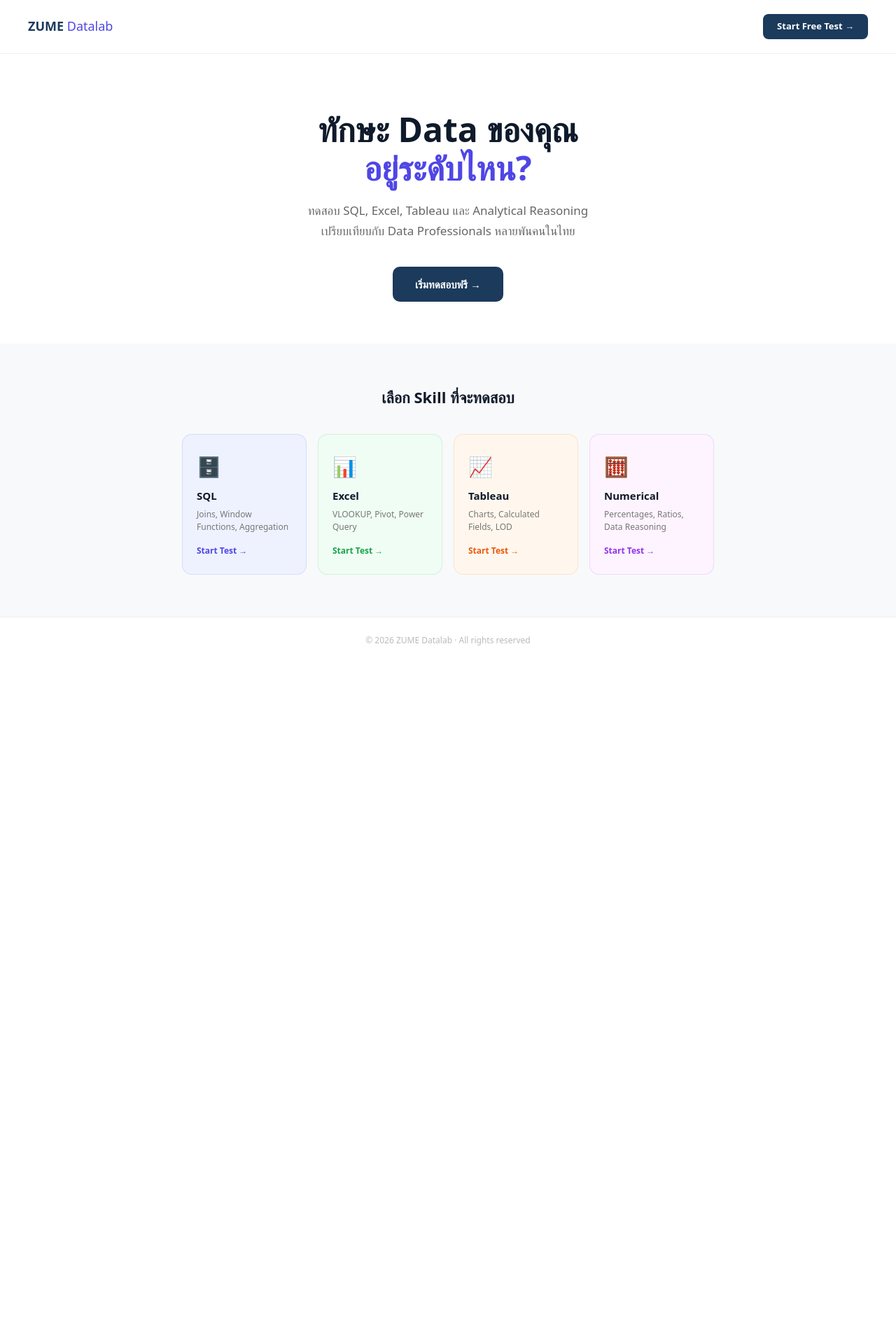
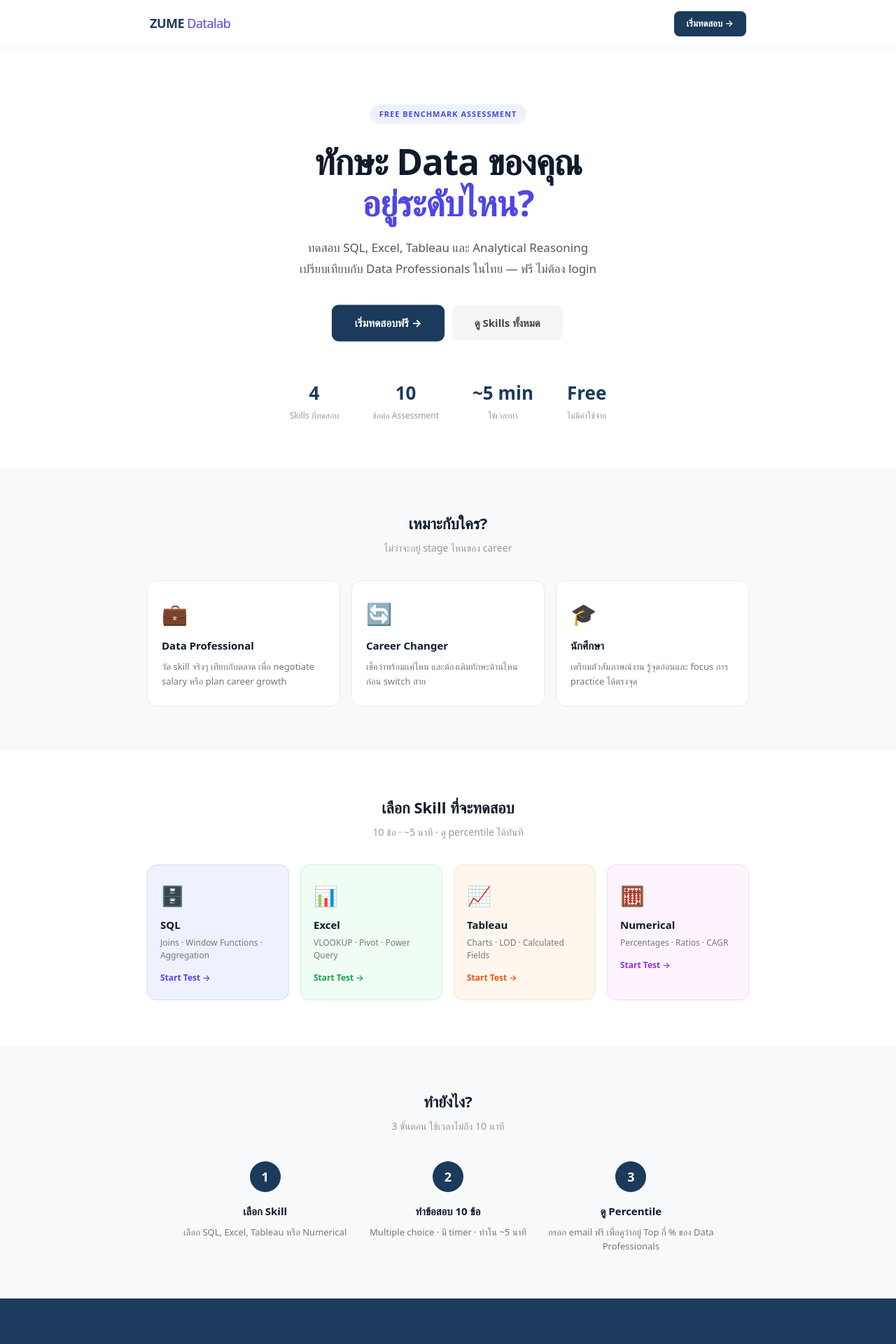
Before and after one commit to ZUME-Work/zume-career-intelligence, a Next.js app: page / in a window 1280 px wide. Shown: the top 1920 px of the page at 70% size. Before the commit the page ends 948 px from the top, so only its background shows below. Built offline with nearby package versions, Linux system fonts and the light colour scheme.

Commit message:
feat: landing page mobile responsive

```diff
--- a/app/page.tsx
+++ b/app/page.tsx
@@ -2,49 +2,174 @@ import Link from 'next/link'
 
 export default function HomePage() {
   return (
-    <main style={{ fontFamily: 'system-ui, sans-serif', background: '#fff', minHeight: '100vh' }}>
-      <nav style={{ padding: '20px 40px', display: 'flex', justifyContent: 'space-between', alignItems: 'center', borderBottom: '1px solid #F0F0F0' }}>
-        <div style={{ fontWeight: 700, fontSize: 18, color: '#1B3A5C' }}>
+    <>
+      <style>{`
+        * { box-sizing: border-box; margin: 0; padding: 0; }
+        @keyframes fadeUp {
+          from { opacity: 0; transform: translateY(20px); }
+          to   { opacity: 1; transform: translateY(0); }
+        }
+        @keyframes pulse {
+          0%, 100% { transform: scale(1); }
+          50%       { transform: scale(1.03); }
+        }
+        .fade1 { animation: fadeUp 0.6s ease both; }
+        .fade2 { animation: fadeUp 0.6s ease 0.12s both; }
+        .fade3 { animation: fadeUp 0.6s ease 0.24s both; }
+        .fade4 { animation: fadeUp 0.6s ease 0.36s both; }
+        .skill-card { transition: transform 0.2s, box-shadow 0.2s; display: block; text-decoration: none; }
+        .skill-card:hover { transform: translateY(-4px); box-shadow: 0 12px 32px rgba(0,0,0,0.10); }
+        .cta-main { transition: background 0.2s; animation: pulse 2.5s ease infinite; }
+        .cta-main:hover { background: #152d4a !important; }
+        @media (max-width: 640px) {
+          .nav-inner { padding: 14px 16px !important; }
+          .hero { padding: 56px 20px 48px !important; }
+          .hero h1 { font-size: 2rem !important; }
+          .hero p { font-size: 15px !important; }
+          .stats-row { gap: 24px !important; }
+          .section-pad { padding: 48px 16px !important; }
+          .grid-2 { grid-template-columns: 1fr !important; }
+          .grid-4 { grid-template-columns: 1fr 1fr !important; }
+          .cta-row { flex-direction: column !important; align-items: stretch !important; }
+          .cta-row a { text-align: center !important; }
+          .banner-pad { padding: 48px 20px !important; }
+        }
+      `}</style>
+
+      <main style={{ fontFamily: 'system-ui, -apple-system, sans-serif', background: '#fff', minHeight: '100vh', color: '#0F1A2B' }}>
+
+        {/* Nav */}
+        <nav style={{ borderBottom: '1px solid #F0F0F0', position: 'sticky', top: 0, background: '#fff', zIndex: 100 }}>
+          <div className="nav-inner" style={{ maxWidth: 900, margin: '0 auto', padding: '16px 24px', display: 'flex', justifyContent: 'space-between', alignItems: 'center' }}>
+            <div style={{ fontWeight: 800, fontSize: 18, color: '#1B3A5C', letterSpacing: '-0.5px' }}>
               ZUME <span style={{ color: '#4F46E5', fontWeight: 400 }}>Datalab</span>
             </div>
-        <Link href="/assessment/sql" style={{ background: '#1B3A5C', color: '#fff', padding: '8px 20px', borderRadius: 8, textDecoration: 'none', fontSize: 13, fontWeight: 600 }}>
-          Start Free Test →
+            <Link href="/assessment/sql" style={{ background: '#1B3A5C', color: '#fff', padding: '8px 18px', borderRadius: 8, textDecoration: 'none', fontSize: 13, fontWeight: 600, whiteSpace: 'nowrap' }}>
+              เริ่มทดสอบ →
             </Link>
+          </div>
         </nav>
-      <section style={{ maxWidth: 760, margin: '0 auto', padding: '80px 24px 60px', textAlign: 'center' }}>
-        <h1 style={{ fontSize: '3rem', fontWeight: 800, color: '#0F1A2B', lineHeight: 1.15, marginBottom: 20 }}>
-          ทักษะ Data ของคุณ<br /><span style={{ color: '#4F46E5' }}>อยู่ระดับไหน?</span>
+
+        {/* Hero */}
+        <section className="hero" style={{ maxWidth: 760, margin: '0 auto', padding: '80px 24px 64px', textAlign: 'center' }}>
+          <div className="fade1" style={{ display: 'inline-block', background: '#EEF2FF', color: '#4F46E5', fontSize: 11, fontWeight: 700, padding: '6px 14px', borderRadius: 20, marginBottom: 24, letterSpacing: 1, textTransform: 'uppercase' }}>
+            Free Benchmark Assessment
+          </div>
+          <h1 className="fade2" style={{ fontSize: 'clamp(2rem, 6vw, 3.2rem)', fontWeight: 800, color: '#0F1A2B', lineHeight: 1.15, marginBottom: 20, letterSpacing: '-1px' }}>
+            ทักษะ Data ของคุณ<br />
+            <span style={{ color: '#4F46E5' }}>อยู่ระดับไหน?</span>
           </h1>
-        <p style={{ fontSize: 17, color: '#666', lineHeight: 1.7, marginBottom: 36 }}>
-          ทดสอบ SQL, Excel, Tableau และ Analytical Reasoning<br />เปรียบเทียบกับ Data Professionals หลายพันคนในไทย
+          <p className="fade3" style={{ fontSize: 17, color: '#555', lineHeight: 1.8, marginBottom: 36, maxWidth: 500, margin: '0 auto 36px' }}>
+            ทดสอบ SQL, Excel, Tableau และ Analytical Reasoning<br />
+            เปรียบเทียบกับ Data Professionals ในไทย — ฟรี ไม่ต้อง login
           </p>
-        <Link href="/assessment/sql" style={{ background: '#1B3A5C', color: '#fff', padding: '14px 32px', borderRadius: 10, textDecoration: 'none', fontSize: 15, fontWeight: 700, display: 'inline-block' }}>
+          <div className="fade4 cta-row" style={{ display: 'flex', gap: 12, justifyContent: 'center', flexWrap: 'wrap' }}>
+            <Link href="/assessment/sql" className="cta-main" style={{ background: '#1B3A5C', color: '#fff', padding: '14px 32px', borderRadius: 10, textDecoration: 'none', fontSize: 15, fontWeight: 700 }}>
               เริ่มทดสอบฟรี →
             </Link>
+            <a href="#skills" style={{ background: '#F5F5F5', color: '#444', padding: '14px 32px', borderRadius: 10, textDecoration: 'none', fontSize: 15, fontWeight: 600 }}>
+              ดู Skills ทั้งหมด
+            </a>
+          </div>
+
+          {/* Stats */}
+          <div className="stats-row" style={{ display: 'flex', gap: 48, justifyContent: 'center', marginTop: 56, flexWrap: 'wrap' }}>
+            {[
+              { num: '4',     label: 'Skills ที่ทดสอบ' },
+              { num: '10',    label: 'ข้อต่อ Assessment' },
+              { num: '~5 min', label: 'ใช้เวลาทำ' },
+              { num: 'Free',  label: 'ไม่มีค่าใช้จ่าย' },
+            ].map((s, i) => (
+              <div key={i} style={{ textAlign: 'center' }}>
+                <div style={{ fontSize: 26, fontWeight: 800, color: '#1B3A5C' }}>{s.num}</div>
+                <div style={{ fontSize: 12, color: '#999', marginTop: 4 }}>{s.label}</div>
+              </div>
+            ))}
+          </div>
         </section>
-      <section style={{ background: '#F8F9FA', padding: '60px 24px' }}>
-        <div style={{ maxWidth: 760, margin: '0 auto' }}>
-          <h2 style={{ fontSize: 22, fontWeight: 700, color: '#0F1A2B', marginBottom: 36, textAlign: 'center' }}>เลือก Skill ที่จะทดสอบ</h2>
-          <div style={{ display: 'grid', gridTemplateColumns: 'repeat(auto-fit, minmax(160px, 1fr))', gap: 16 }}>
-            {([
-              { skill: 'sql', icon: '🗄️', label: 'SQL', desc: 'Joins, Window Functions, Aggregation', color: '#EEF2FF', accent: '#4F46E5' },
-              { skill: 'excel', icon: '📊', label: 'Excel', desc: 'VLOOKUP, Pivot, Power Query', color: '#F0FDF4', accent: '#16A34A' },
-              { skill: 'tableau', icon: '📈', label: 'Tableau', desc: 'Charts, Calculated Fields, LOD', color: '#FFF7ED', accent: '#EA580C' },
-              { skill: 'numerical', icon: '🧮', label: 'Numerical', desc: 'Percentages, Ratios, Data Reasoning', color: '#FDF4FF', accent: '#9333EA' },
-            ] as const).map((s) => (
-              <Link key={s.skill} href={'/assessment/' + s.skill} style={{ background: s.color, borderRadius: 14, padding: '24px 20px', textDecoration: 'none', display: 'block', border: '1px solid ' + s.accent + '22' }}>
+
+        {/* Who is this for */}
+        <section className="section-pad" style={{ background: '#F8F9FA', padding: '64px 24px' }}>
+          <div style={{ maxWidth: 860, margin: '0 auto' }}>
+            <h2 style={{ fontSize: 22, fontWeight: 700, color: '#0F1A2B', marginBottom: 8, textAlign: 'center' }}>เหมาะกับใคร?</h2>
+            <p style={{ fontSize: 14, color: '#999', textAlign: 'center', marginBottom: 36 }}>ไม่ว่าจะอยู่ stage ไหนของ career</p>
+            <div className="grid-2" style={{ display: 'grid', gridTemplateColumns: 'repeat(3, 1fr)', gap: 16 }}>
+              {[
+                { icon: '💼', title: 'Data Professional', desc: 'วัด skill จริงๆ เทียบกับตลาด เพื่อ negotiate salary หรือ plan career growth' },
+                { icon: '🔄', title: 'Career Changer', desc: 'เช็คว่าพร้อมแค่ไหน และต้องเติมทักษะด้านไหนก่อน switch สาย' },
+                { icon: '🎓', title: 'นักศึกษา', desc: 'เตรียมตัวสัมภาษณ์งาน รู้จุดอ่อนและ focus การ practice ได้ตรงจุด' },
+              ].map((c, i) => (
+                <div key={i} style={{ background: '#fff', borderRadius: 14, padding: '24px 20px', border: '1px solid #EBEBEB' }}>
+                  <div style={{ fontSize: 30, marginBottom: 12 }}>{c.icon}</div>
+                  <div style={{ fontSize: 15, fontWeight: 700, color: '#0F1A2B', marginBottom: 8 }}>{c.title}</div>
+                  <div style={{ fontSize: 13, color: '#777', lineHeight: 1.6 }}>{c.desc}</div>
+                </div>
+              ))}
+            </div>
+          </div>
+        </section>
+
+        {/* Skills */}
+        <section id="skills" className="section-pad" style={{ padding: '64px 24px' }}>
+          <div style={{ maxWidth: 860, margin: '0 auto' }}>
+            <h2 style={{ fontSize: 22, fontWeight: 700, color: '#0F1A2B', marginBottom: 8, textAlign: 'center' }}>เลือก Skill ที่จะทดสอบ</h2>
+            <p style={{ fontSize: 14, color: '#999', textAlign: 'center', marginBottom: 36 }}>10 ข้อ · ~5 นาที · ดู percentile ได้ทันที</p>
+            <div className="grid-4" style={{ display: 'grid', gridTemplateColumns: 'repeat(4, 1fr)', gap: 16 }}>
+              {[
+                { skill: 'sql',       icon: '🗄️', label: 'SQL',       desc: 'Joins · Window Functions · Aggregation', color: '#EEF2FF', accent: '#4F46E5' },
+                { skill: 'excel',     icon: '📊', label: 'Excel',     desc: 'VLOOKUP · Pivot · Power Query',          color: '#F0FDF4', accent: '#16A34A' },
+                { skill: 'tableau',   icon: '📈', label: 'Tableau',   desc: 'Charts · LOD · Calculated Fields',       color: '#FFF7ED', accent: '#EA580C' },
+                { skill: 'numerical', icon: '🧮', label: 'Numerical', desc: 'Percentages · Ratios · CAGR',            color: '#FDF4FF', accent: '#9333EA' },
+              ].map((s) => (
+                <Link key={s.skill} href={`/assessment/${s.skill}`} className="skill-card" style={{ background: s.color, borderRadius: 14, padding: '22px 18px', border: `1px solid ${s.accent}22` }}>
                   <div style={{ fontSize: 28, marginBottom: 10 }}>{s.icon}</div>
                   <div style={{ fontSize: 15, fontWeight: 700, color: '#0F1A2B', marginBottom: 6 }}>{s.label}</div>
                   <div style={{ fontSize: 12, color: '#777', lineHeight: 1.5 }}>{s.desc}</div>
-                <div style={{ marginTop: 16, fontSize: 12, fontWeight: 600, color: s.accent }}>Start Test →</div>
+                  <div style={{ marginTop: 14, fontSize: 12, fontWeight: 600, color: s.accent }}>Start Test →</div>
                 </Link>
               ))}
             </div>
           </div>
         </section>
+
+        {/* How it works */}
+        <section className="section-pad" style={{ background: '#F8F9FA', padding: '64px 24px' }}>
+          <div style={{ maxWidth: 760, margin: '0 auto', textAlign: 'center' }}>
+            <h2 style={{ fontSize: 22, fontWeight: 700, marginBottom: 8 }}>ทำยังไง?</h2>
+            <p style={{ fontSize: 14, color: '#999', marginBottom: 40 }}>3 ขั้นตอน ใช้เวลาไม่ถึง 10 นาที</p>
+            <div className="grid-2" style={{ display: 'grid', gridTemplateColumns: 'repeat(3, 1fr)', gap: 24 }}>
+              {[
+                { step: '1', title: 'เลือก Skill', desc: 'เลือก SQL, Excel, Tableau หรือ Numerical' },
+                { step: '2', title: 'ทำข้อสอบ 10 ข้อ', desc: 'Multiple choice · มี timer · ทำใน ~5 นาที' },
+                { step: '3', title: 'ดู Percentile', desc: 'กรอก email ฟรี เพื่อดูว่าอยู่ Top กี่ % ของ Data Professionals' },
+              ].map((s, i) => (
+                <div key={i} style={{ textAlign: 'center' }}>
+                  <div style={{ width: 44, height: 44, borderRadius: '50%', background: '#1B3A5C', color: '#fff', fontSize: 18, fontWeight: 800, display: 'flex', alignItems: 'center', justifyContent: 'center', margin: '0 auto 16px' }}>{s.step}</div>
+                  <div style={{ fontSize: 15, fontWeight: 700, marginBottom: 8 }}>{s.title}</div>
+                  <div style={{ fontSize: 13, color: '#777', lineHeight: 1.6 }}>{s.desc}</div>
+                </div>
+              ))}
+            </div>
+          </div>
+        </section>
+
+        {/* CTA Banner */}
+        <section className="banner-pad" style={{ background: '#1B3A5C', padding: '64px 24px', textAlign: 'center' }}>
+          <h2 style={{ fontSize: 'clamp(1.4rem, 4vw, 1.8rem)', fontWeight: 800, color: '#fff', marginBottom: 12 }}>
+            พร้อมวัดระดับทักษะแล้วหรือยัง?
+          </h2>
+          <p style={{ fontSize: 15, color: '#94A3B8', marginBottom: 32 }}>ใช้เวลาแค่ 5 นาที · ฟรี · ไม่ต้อง login</p>
+          <Link href="/assessment/sql" className="cta-main" style={{ background: '#4F46E5', color: '#fff', padding: '14px 36px', borderRadius: 10, textDecoration: 'none', fontSize: 15, fontWeight: 700, display: 'inline-block' }}>
+            เริ่มทดสอบเลย →
+          </Link>
+        </section>
+
+        {/* Footer */}
         <footer style={{ padding: '24px', textAlign: 'center', borderTop: '1px solid #F0F0F0' }}>
           <div style={{ fontSize: 12, color: '#bbb' }}>© 2026 ZUME Datalab · All rights reserved</div>
         </footer>
+
       </main>
+    </>
   )
 }
```
Lines whose indentation alone changed are shown as unchanged.
